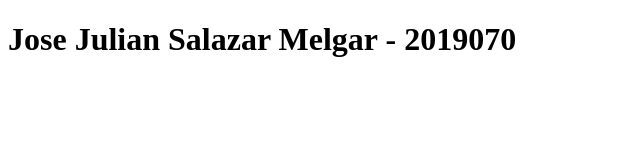
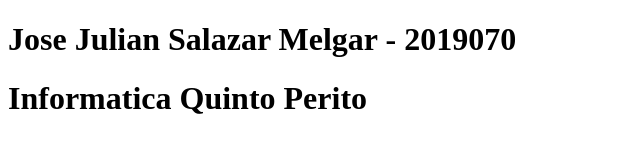
Before and after one commit to JoseBearPlay/IN5AV, a plain HTML site: page index.html in a window 1280 px wide. Shown: the whole page, without its empty margins (0-640 px from the left). Drawn offline with Linux system fonts and the light colour scheme.

Commit message:
SE actualizo el archivo html

```diff
--- a/index.html
+++ b/index.html
@@ -7,5 +7,6 @@
 </head>
 <body>
     <h1>Jose Julian Salazar Melgar - 2019070</h1>
+    <h1> Informatica Quinto Perito
 </body>
 </html>
```
